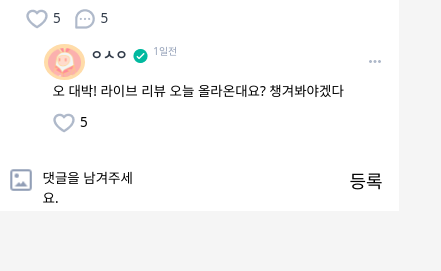
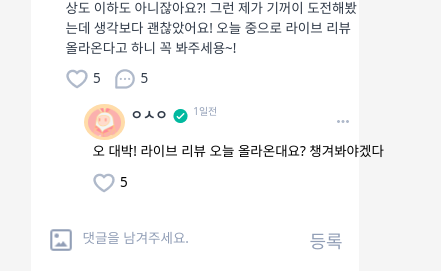
Before and after one commit to Singhaditya3116/awesome8, a plain HTML site: page index.html in a window 390 px wide. Shown: the part 1068-1339 px from the top of the page, 441 px wide, since content can reach past the window. Before the commit the page ends 1279 px from the top, so only its background shows below. Drawn offline with Linux system fonts and the light colour scheme.

Commit message:
Finished

```diff
--- a/style.css
+++ b/style.css
@@ -14,7 +14,7 @@ body {
   margin-top: 2rem;
   font-family: "Noto Sans";
   background-color: #f5f5f5;
-  /* overflow-x: hidden; */
+  overflow-x: hidden;
 }
 
 /* Navbar Section */
@@ -103,6 +103,10 @@ main {
   color: #919eb6;
 }
 
+.profile-btn {
+  cursor: pointer;
+}
+
 .profile-btn button {
   border: 0px;
   background-color: #01b99f;
@@ -178,7 +182,8 @@ main {
   position: relative;
   left: -0.9rem;
   padding: 0.7rem 0rem 0.5rem 0.9rem;
-  width: 21.6rem;
+  /* width: 21.6rem; */
+  width: 104.5%;
   border: 0.5px solid #ced3de;
 }
 
@@ -191,6 +196,7 @@ main {
 .like-image,
 .comm-image {
   margin-right: 0.3rem;
+  cursor: pointer;
 }
 .like-count,
 .comm-count {
@@ -199,9 +205,11 @@ main {
 
 .save-image {
   margin-right: 1rem;
+  cursor: pointer;
 }
 
 .option-section {
+  cursor: pointer;
   position: relative;
   top: -5px;
 }
@@ -257,9 +265,11 @@ footer {
   width: 375px;
   display: flex;
   justify-content: space-between;
+  color: #919eb6;
 }
 
 footer .gallery-section {
+  width: 150px;
   display: flex;
   font-size: 0.75rem;
 }
@@ -268,3 +278,41 @@ footer .gallery-section {
   cursor: pointer;
   margin-right: 0.5rem;
 }
+
+@media only screen and (max-width: 440px) {
+  body nav {
+    width: 350px;
+  }
+
+  main {
+    width: 350px;
+    /* background-color: black; */
+  }
+
+  .post-image {
+    /* width: 18.5rem; */
+    width: 110.4%;
+  }
+
+  footer {
+    width: 350px;
+  }
+}
+
+@media only screen and (max-width: 400px) {
+  body nav {
+    width: 295px;
+  }
+
+  main {
+    width: 295px;
+  }
+
+  .post-image {
+    width: 110.4%;
+  }
+
+  footer {
+    width: 295px;
+  }
+}
```
Also changed, not shown: index.html (renamed from indexx.html).
